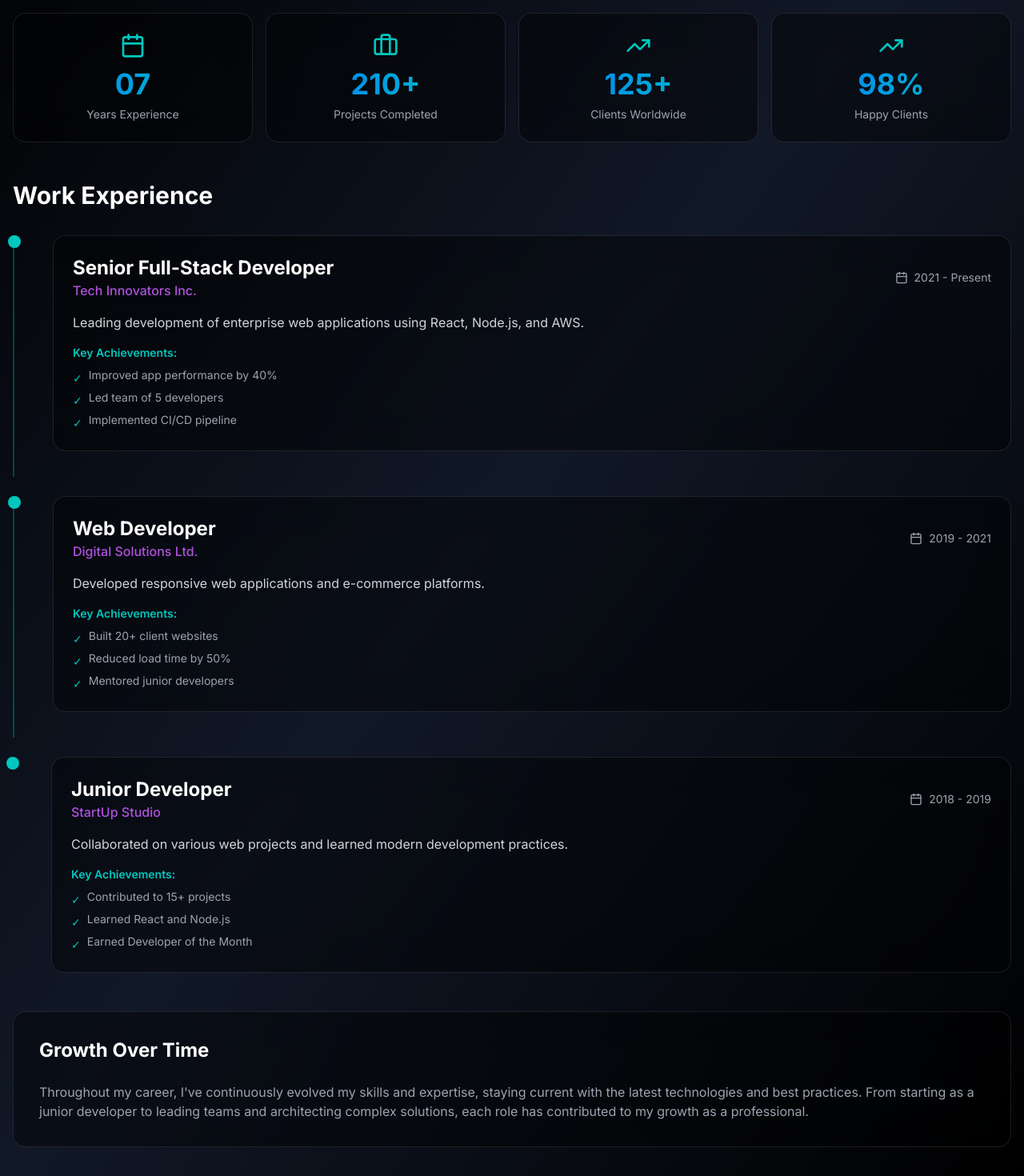
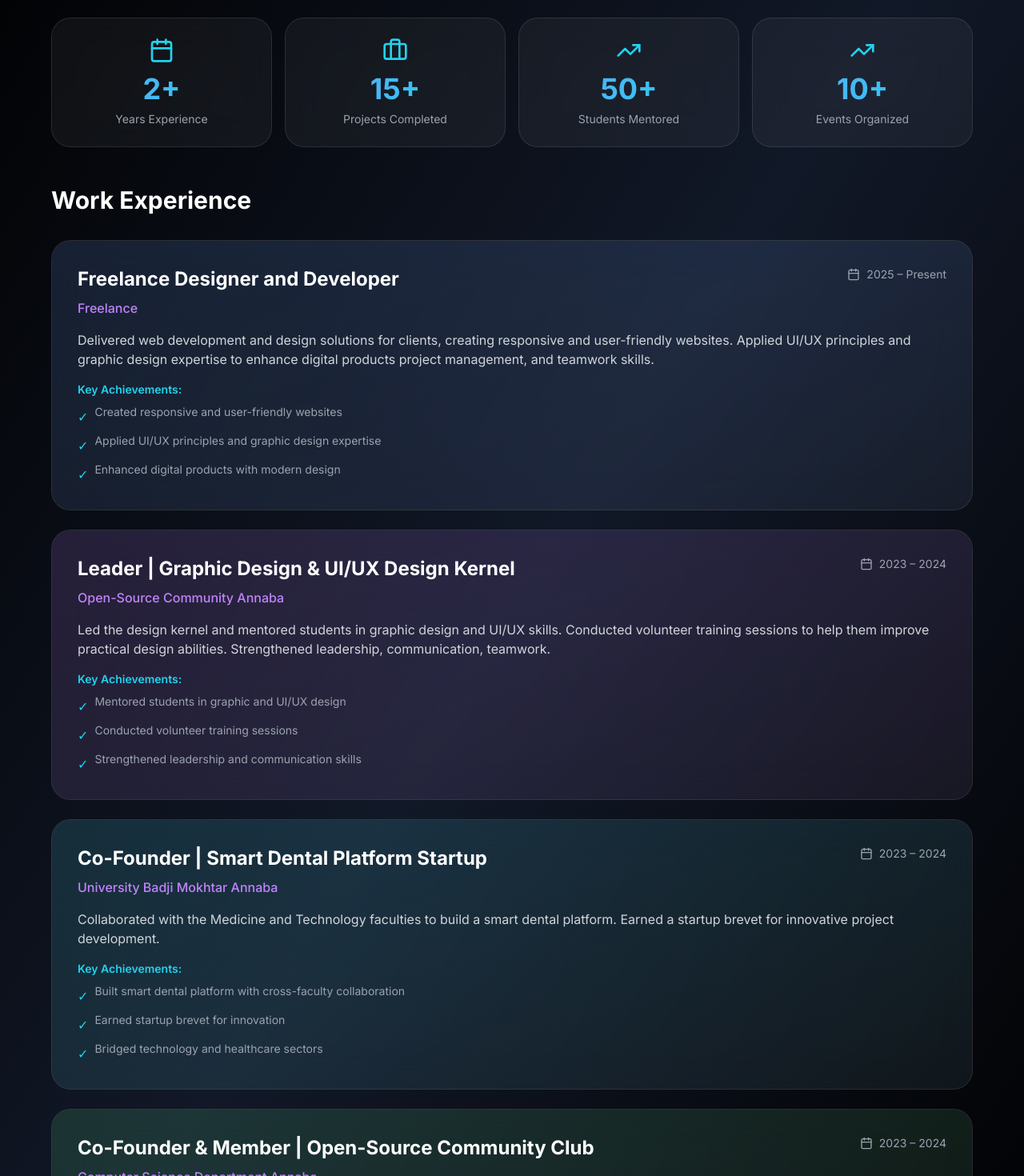
Before and after one commit to achrafbenamrane/Portfolio, a Next.js app: page /experience in a window 1280 px wide. Shown: the part 260-1730 px from the top of the page at 80% size. Built offline with nearby package versions, Linux system fonts and the light colour scheme.

Commit message:
fix: remove duplicate return in experience page to resolve build error

```diff
--- a/app/experience/page.tsx
+++ b/app/experience/page.tsx
@@ -1,60 +1,103 @@
 "use client";
 
-import PageLayout from "@/components/PageLayout";
 import { motion } from "framer-motion";
-import { Briefcase, Calendar, TrendingUp } from "lucide-react";
+import { Briefcase, Calendar, TrendingUp, ArrowLeft } from "lucide-react";
+import Link from "next/link";
 
 export default function ExperiencePage() {
   const experiences = [
     {
-      title: "Senior Full-Stack Developer",
-      company: "Tech Innovators Inc.",
-      period: "2021 - Present",
-      description: "Leading development of enterprise web applications using React, Node.js, and AWS.",
+      title: "Freelance Designer and Developer",
+      company: "Freelance",
+      period: "2025 – Present",
+      description: "Delivered web development and design solutions for clients, creating responsive and user-friendly websites. Applied UI/UX principles and graphic design expertise to enhance digital products project management, and teamwork skills.",
       achievements: [
-        "Improved app performance by 40%",
-        "Led team of 5 developers",
-        "Implemented CI/CD pipeline",
+        "Created responsive and user-friendly websites",
+        "Applied UI/UX principles and graphic design expertise",
+        "Enhanced digital products with modern design",
       ],
+      color: "from-blue-500/20 to-blue-600/5",
     },
     {
-      title: "Web Developer",
-      company: "Digital Solutions Ltd.",
-      period: "2019 - 2021",
-      description: "Developed responsive web applications and e-commerce platforms.",
+      title: "Leader | Graphic Design & UI/UX Design Kernel",
+      company: "Open-Source Community Annaba",
+      period: "2023 – 2024",
+      description: "Led the design kernel and mentored students in graphic design and UI/UX skills. Conducted volunteer training sessions to help them improve practical design abilities. Strengthened leadership, communication, teamwork.",
       achievements: [
-        "Built 20+ client websites",
-        "Reduced load time by 50%",
-        "Mentored junior developers",
+        "Mentored students in graphic and UI/UX design",
+        "Conducted volunteer training sessions",
+        "Strengthened leadership and communication skills",
       ],
+      color: "from-purple-500/20 to-purple-600/5",
     },
     {
-      title: "Junior Developer",
-      company: "StartUp Studio",
-      period: "2018 - 2019",
-      description: "Collaborated on various web projects and learned modern development practices.",
+      title: "Co-Founder | Smart Dental Platform Startup",
+      company: "University Badji Mokhtar Annaba",
+      period: "2023 – 2024",
+      description: "Collaborated with the Medicine and Technology faculties to build a smart dental platform. Earned a startup brevet for innovative project development.",
       achievements: [
-        "Contributed to 15+ projects",
-        "Learned React and Node.js",
-        "Earned Developer of the Month",
+        "Built smart dental platform with cross-faculty collaboration",
+        "Earned startup brevet for innovation",
+        "Bridged technology and healthcare sectors",
       ],
+      color: "from-cyan-500/20 to-cyan-600/5",
+    },
+    {
+      title: "Co-Founder & Member | Open-Source Community Club",
+      company: "Computer Science Department Annaba",
+      period: "2023 – 2024",
+      description: "Founded and actively contributed to the department's Open-Source Community Club. Maintained computer labs and provided volunteer support to the department, earning official certification for this work. Organized multiple events, one of them an international event: 'Study in Japan event annaba 2024'.",
+      achievements: [
+        "Founded Open-Source Community Club",
+        "Maintained computer labs and earned official certification",
+        "Organized international event: Study in Japan 2024",
+      ],
+      color: "from-green-500/20 to-green-600/5",
     },
   ];
 
   const stats = [
-    { label: "Years Experience", value: "07", icon: Calendar },
-    { label: "Projects Completed", value: "210+", icon: Briefcase },
-    { label: "Clients Worldwide", value: "125+", icon: TrendingUp },
-    { label: "Happy Clients", value: "98%", icon: TrendingUp },
+    { label: "Years Experience", value: "2+", icon: Calendar },
+    { label: "Projects Completed", value: "15+", icon: Briefcase },
+    { label: "Students Mentored", value: "50+", icon: TrendingUp },
+    { label: "Events Organized", value: "10+", icon: TrendingUp },
   ];
 
   return (
-    <PageLayout
-      title="Experience & Stats"
-      description="My professional journey and achievements"
+    <div className="min-h-screen bg-gradient-to-br from-black via-gray-900 to-black">
+      {/* Subtle grid pattern */}
+      <div
+        className="fixed inset-0 opacity-[0.03]"
+        style={{
+          backgroundImage: "radial-gradient(circle, #007AFF 1px, transparent 1px)",
+          backgroundSize: "40px 40px",
+        }}
+      />
+
+      <div className="relative z-10 min-h-screen p-4 sm:p-6 md:p-8 lg:p-12">
+        {/* Header */}
+        <motion.div
+          initial={{ opacity: 0, y: -20 }}
+          animate={{ opacity: 1, y: 0 }}
+          className="max-w-6xl mx-auto mb-8 sm:mb-12"
         >
-      {/* Stats Grid */}
-      <div className="grid grid-cols-2 md:grid-cols-4 gap-4 mb-12">
+          <Link
+            href="/"
+            className="inline-flex items-center gap-2 px-4 py-2 sm:px-6 sm:py-3 mb-6 sm:mb-8 rounded-full backdrop-blur-xl bg-white/5 border border-white/10 text-white hover:bg-white/10 transition-all text-sm sm:text-base"
+          >
+            <ArrowLeft className="w-4 h-4 sm:w-5 sm:h-5" />
+            Back to Home
+          </Link>
+
+          <h1 className="text-3xl sm:text-4xl md:text-5xl lg:text-6xl font-bold bg-gradient-to-r from-blue-400 via-cyan-400 to-purple-400 bg-clip-text text-transparent mb-3 sm:mb-4">
+            Experience & Stats
+          </h1>
+          <p className="text-sm sm:text-base md:text-lg text-gray-400">My professional journey and achievements</p>
+        </motion.div>
+
+        <div className="max-w-6xl mx-auto">
+          {/* Stats Grid - iOS Style */}
+          <div className="grid grid-cols-2 md:grid-cols-4 gap-2 sm:gap-3 md:gap-4 mb-8 sm:mb-12">
             {stats.map((stat, index) => (
               <motion.div
                 key={index}
@@ -62,82 +105,66 @@ export default function ExperiencePage() {
                 animate={{ opacity: 1, scale: 1 }}
                 transition={{ duration: 0.5, delay: index * 0.1 }}
                 whileHover={{ scale: 1.05 }}
-            className="p-6 rounded-2xl border border-white/10 bg-black/40 backdrop-blur-xl text-center group hover:border-neon-cyan/50 transition-colors"
+                className="p-4 sm:p-6 rounded-2xl sm:rounded-3xl backdrop-blur-xl bg-white/5 border border-white/10 text-center group hover:shadow-[0_0_30px_rgba(0,122,255,0.3)] transition-all"
               >
-            <stat.icon className="w-8 h-8 text-neon-cyan mx-auto mb-3 group-hover:scale-110 transition-transform" />
-            <div className="text-3xl md:text-4xl font-bold bg-gradient-to-r from-neon-blue to-neon-cyan bg-clip-text text-transparent mb-2">
+                <stat.icon className="w-6 h-6 sm:w-8 sm:h-8 text-cyan-400 mx-auto mb-2 sm:mb-3 group-hover:scale-110 transition-transform" />
+                <div className="text-2xl sm:text-3xl md:text-4xl font-bold bg-gradient-to-r from-blue-400 to-cyan-400 bg-clip-text text-transparent mb-1 sm:mb-2">
                   {stat.value}
                 </div>
-            <div className="text-xs md:text-sm text-gray-400">{stat.label}</div>
+                <div className="text-[10px] sm:text-xs md:text-sm text-gray-400">{stat.label}</div>
               </motion.div>
             ))}
           </div>
 
-      {/* Timeline */}
-      <div className="space-y-6">
-        <h2 className="text-3xl font-bold text-white mb-8">Work Experience</h2>
+          {/* Experience Cards - iOS Style */}
+          <div className="space-y-4 sm:space-y-6">
+            <h2 className="text-2xl sm:text-3xl font-bold text-white mb-4 sm:mb-8">Work Experience</h2>
             {experiences.map((exp, index) => (
               <motion.div
                 key={index}
-            initial={{ opacity: 0, x: -20 }}
-            animate={{ opacity: 1, x: 0 }}
-            transition={{ duration: 0.5, delay: 0.5 + index * 0.1 }}
-            className="relative pl-8 md:pl-12 pb-8 border-l-2 border-neon-cyan/30 last:border-l-0 last:pb-0"
+                initial={{ opacity: 0, y: 20 }}
+                animate={{ opacity: 1, y: 0 }}
+                transition={{ duration: 0.5, delay: index * 0.1 }}
+                whileHover={{ scale: 1.02 }}
+                className="relative p-4 sm:p-6 md:p-8 rounded-2xl sm:rounded-3xl backdrop-blur-xl bg-white/5 border border-white/10 hover:shadow-[0_0_30px_rgba(0,122,255,0.2)] transition-all group overflow-hidden"
               >
-            {/* Timeline Dot */}
-            <div className="absolute left-0 top-0 -translate-x-1/2 w-4 h-4 rounded-full bg-neon-cyan shadow-neon" />
+                {/* Gradient background */}
+                <div className={`absolute inset-0 bg-gradient-to-br ${exp.color} opacity-60`} />
 
-            {/* Content Card */}
-            <motion.div
-              whileHover={{ x: 10 }}
-              className="p-6 rounded-2xl border border-white/10 bg-black/40 backdrop-blur-xl hover:border-neon-purple/50 transition-all group"
-            >
-              <div className="flex flex-col md:flex-row md:items-center md:justify-between mb-4">
-                <div>
-                  <h3 className="text-xl md:text-2xl font-bold text-white group-hover:text-neon-cyan transition-colors">
+                {/* Content */}
+                <div className="relative z-10">
+                  <div className="flex flex-col sm:flex-row sm:items-start sm:justify-between mb-3 sm:mb-4 gap-2">
+                    <div className="flex-1">
+                      <h3 className="text-lg sm:text-xl md:text-2xl font-bold text-white group-hover:text-cyan-400 transition-colors mb-1 sm:mb-2">
                         {exp.title}
                       </h3>
-                  <p className="text-neon-purple font-medium">{exp.company}</p>
+                      <p className="text-sm sm:text-base text-purple-400 font-medium">{exp.company}</p>
                     </div>
-                <div className="flex items-center gap-2 text-sm text-gray-400 mt-2 md:mt-0">
-                  <Calendar className="w-4 h-4" />
+                    <div className="flex items-center gap-2 text-xs sm:text-sm text-gray-400">
+                      <Calendar className="w-3 h-3 sm:w-4 sm:h-4" />
                       <span>{exp.period}</span>
                     </div>
                   </div>
 
-              <p className="text-gray-300 mb-4">{exp.description}</p>
+                  <p className="text-xs sm:text-sm md:text-base text-gray-300 mb-3 sm:mb-4 leading-relaxed">{exp.description}</p>
 
                   <div className="space-y-2">
-                <p className="text-sm font-semibold text-neon-cyan">Key Achievements:</p>
-                <ul className="space-y-1">
+                    <p className="text-xs sm:text-sm font-semibold text-cyan-400">Key Achievements:</p>
+                    <ul className="space-y-1 sm:space-y-2">
                       {exp.achievements.map((achievement, achIndex) => (
-                    <li key={achIndex} className="flex items-start gap-2 text-sm text-gray-400">
-                      <span className="text-neon-cyan mt-1">✓</span>
+                        <li key={achIndex} className="flex items-start gap-2 text-xs sm:text-sm text-gray-400">
+                          <span className="text-cyan-400 mt-0.5 sm:mt-1 text-sm sm:text-base">✓</span>
                           <span>{achievement}</span>
                         </li>
                       ))}
                     </ul>
                   </div>
-            </motion.div>
+                </div>
               </motion.div>
             ))}
           </div>
-
-      {/* Skills Progress */}
-      <motion.div
-        initial={{ opacity: 0, y: 20 }}
-        animate={{ opacity: 1, y: 0 }}
-        transition={{ duration: 0.6, delay: 1.2 }}
-        className="mt-12 p-8 rounded-2xl border border-white/10 bg-black/40 backdrop-blur-xl"
-      >
-        <h3 className="text-2xl font-bold text-white mb-6">Growth Over Time</h3>
-        <p className="text-gray-400">
-          Throughout my career, I've continuously evolved my skills and expertise, staying
-          current with the latest technologies and best practices. From starting as a junior
-          developer to leading teams and architecting complex solutions, each role has
-          contributed to my growth as a professional.
-        </p>
-      </motion.div>
-    </PageLayout>
+        </div>
+      </div>
+    </div>
   );
 }
```
Lines whose indentation alone changed are shown as unchanged.
